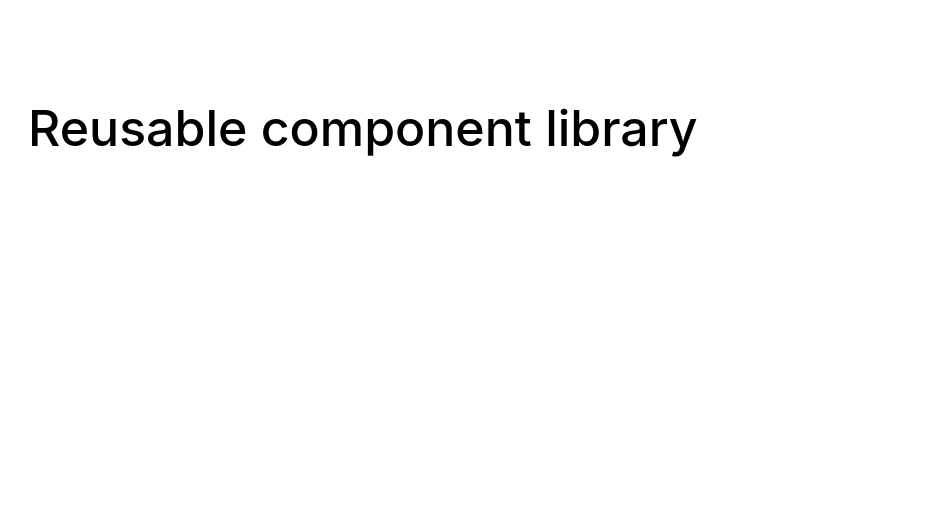
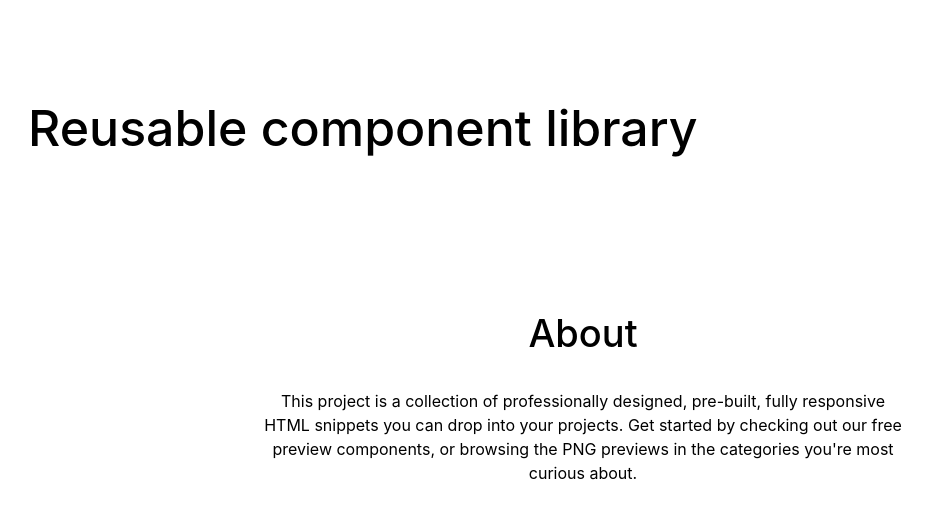
Before and after one commit to js-tasks-ru/htmlcss-20251006_novoselov-aleksandr-96, a website: page index.html in a window 1280 px wide. Shown: the whole page, without its empty margins (57-989 px from the left). Drawn offline with Linux system fonts and the light colour scheme.

Commit message:
[BEM] footer + preview

```diff
--- a/components/footer/footer.css
+++ b/components/footer/footer.css
@@ -1,4 +1,25 @@
-.footer{
+.footer {
     background-color: #FFFFFF;
-    padding: 40px;
+    padding: 72px 0 136px;
+    font-family: Inter, sans-serif;
+    display: flex;
+    flex-direction: column;
+    gap: 32px;
 }
+
+.footer__title {
+    font-weight: 500;
+    font-size: 38px;
+    line-height: 48px;
+    letter-spacing: 0%;
+    text-align: center;
+}
+
+.footer__description {
+    font-weight: 400;
+    font-size: 16px;
+    line-height: 24px;
+    letter-spacing: 0%;
+    text-align: center;
+    max-width: 640px;
+}
--- a/components/preview/preview.css
+++ b/components/preview/preview.css
@@ -1,4 +1,4 @@
 .main {
     background-color: #F9FAFC;
-    padding: 40px;
+    padding: 68px 0;
 }
--- a/index.html
+++ b/index.html
@@ -12,7 +12,18 @@
                 </div>
             </header>
             <main class="preview"></main>
-            <footer class="footer"></footer>
+            <footer class="footer">
+                <div class="container">
+                    <h2 class="footer__title">About</h2>
+                </div>
+                <div class="container">
+                    <p class="footer__description">This project is a collection of professionally designed, pre-built,
+                        fully responsive HTML snippets you can drop into your projects. Get started by checking out our free preview components,
+                        or browsing the PNG previews in the categories you're most curious about.
+                    </p>
+                </div>
+                </div>
+            </footer>
         </div>
 
     </body>
```
